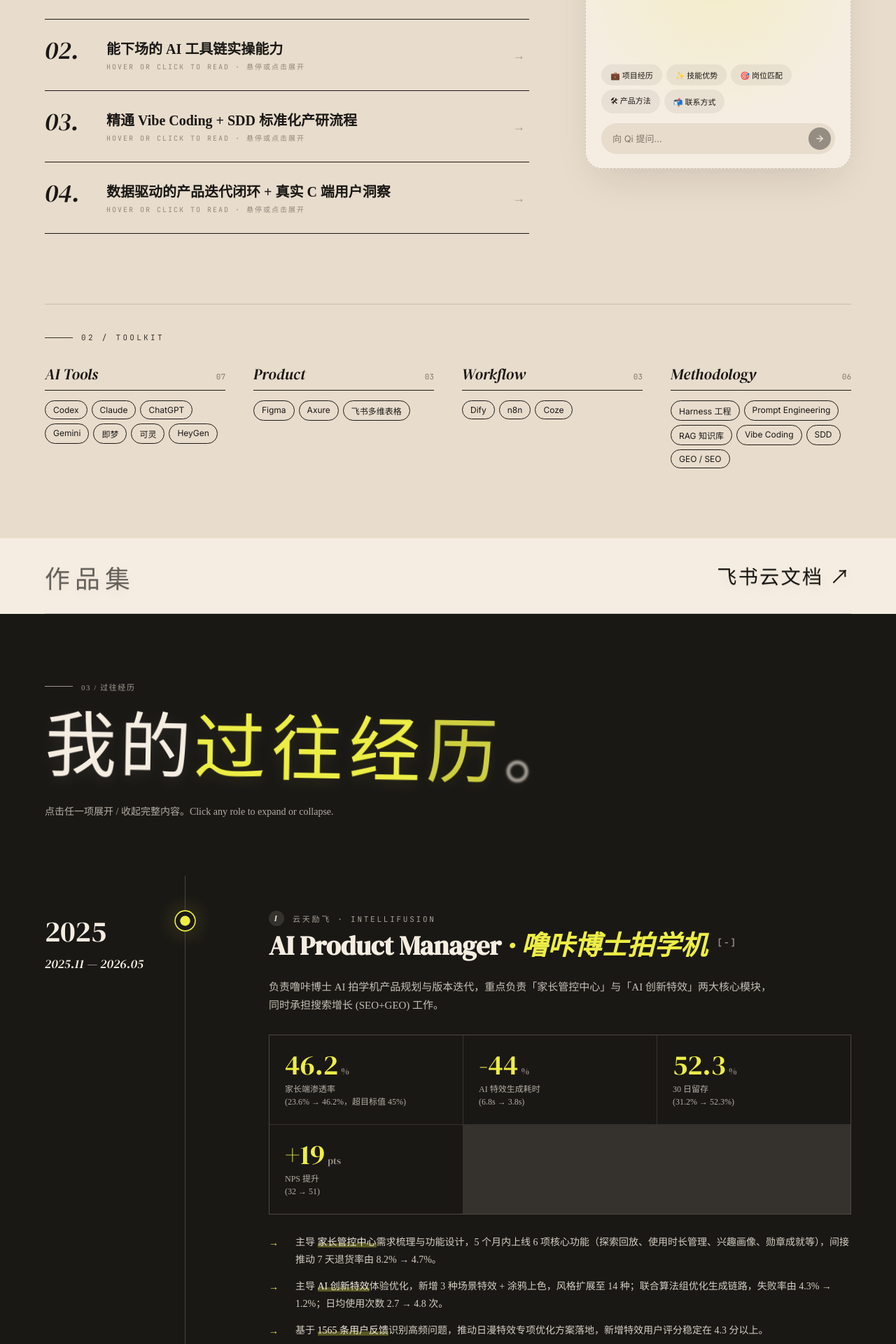
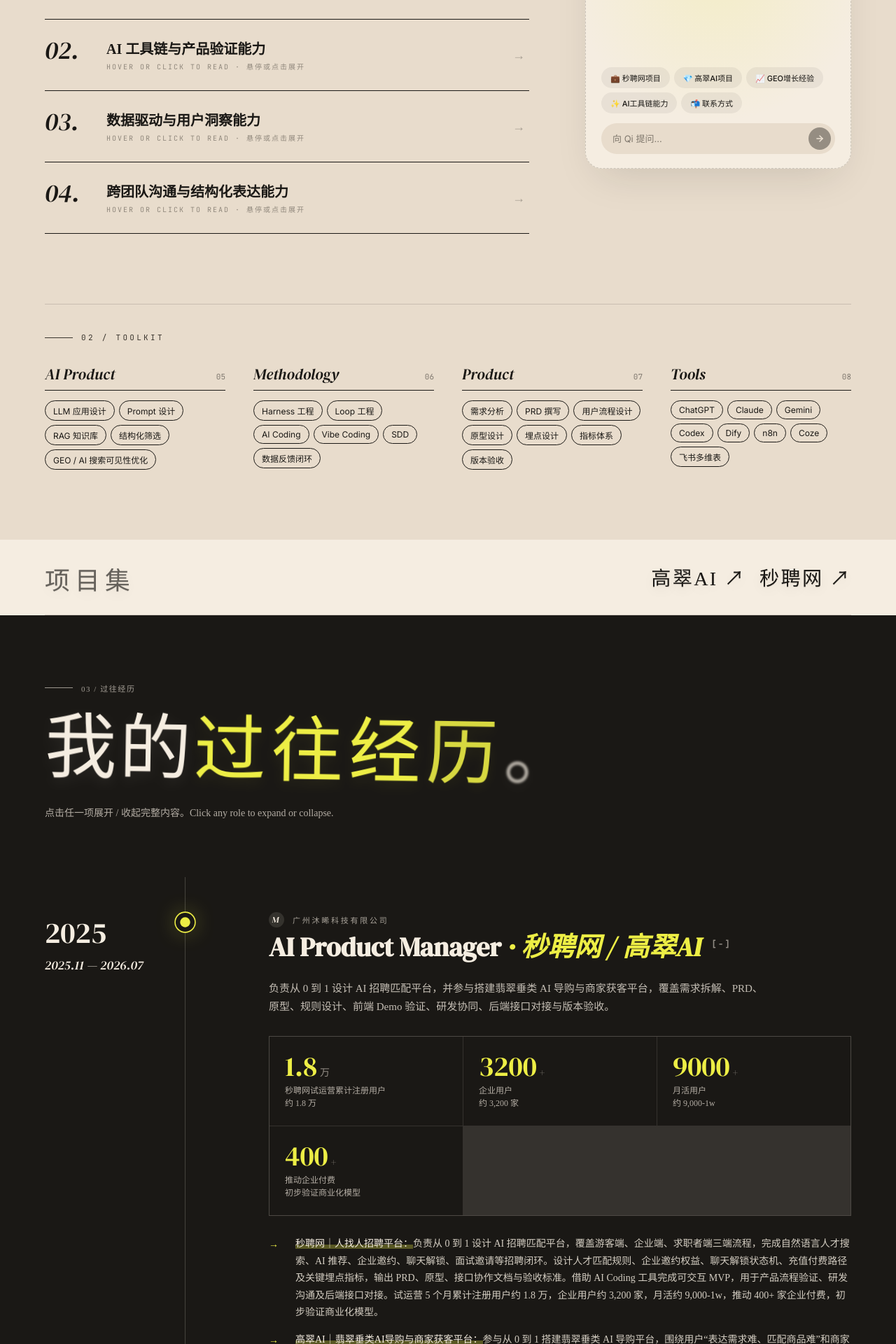
Before and after one commit to weishengwenpxq311-svg/-, a Next.js app: page / in a window 1280 px wide. Shown: the part 1460-3380 px from the top of the page at 70% size. Built offline with nearby package versions, Linux system fonts and the light colour scheme; a web font is replaced by a local one.

Commit message:
Update resume content

```diff
--- a/components/about.jsx
+++ b/components/about.jsx
@@ -96,42 +96,49 @@
 
 // ===== Skill data with years/usage =====
 const SKILL_CATS = [
-  { name: 'AI Tools',    tags: [
-    { t: 'Codex', y: 'Daily · since 2024' },
-    { t: 'Claude', y: 'Daily · since 2024' },
-    { t: 'ChatGPT', y: 'Daily · since 2023' },
-    { t: 'Gemini', y: 'Weekly · since 2024' },
-    { t: '即梦', y: 'Weekly · 2024' },
-    { t: '可灵', y: 'Weekly · 2025' },
-    { t: 'HeyGen', y: 'Project-based' }
-  ]},
-  { name: 'Product',     tags: [
-    { t: 'Figma', y: 'Daily · 2 yrs' },
-    { t: 'Axure', y: '2023 — present' },
-    { t: '飞书多维表格', y: 'Daily · data ops' }
-  ]},
-  { name: 'Workflow',    tags: [
-    { t: 'Dify', y: 'Built 7-module GEO flow' },
-    { t: 'n8n', y: 'Cross-platform sync' },
-    { t: 'Coze', y: 'Agents · 2025' }
+  { name: 'AI Product', tags: [
+    { t: 'LLM 应用设计', y: 'AI product design' },
+    { t: 'Prompt 设计', y: 'Prompt workflow' },
+    { t: 'RAG 知识库', y: 'Knowledge base' },
+    { t: '结构化筛选', y: 'Structured matching' },
+    { t: 'GEO / AI 搜索可见性优化', y: '3% → 32% visibility' }
   ]},
   { name: 'Methodology', tags: [
-    { t: 'Harness 工程', y: '产研标准化' },
-    { t: 'Prompt Engineering', y: 'FACTS framework' },
-    { t: 'RAG 知识库', y: 'Knowledge base' },
-    { t: 'Vibe Coding', y: '独立写 Demo' },
+    { t: 'Harness 工程', y: 'Product engineering' },
+    { t: 'Loop 工程', y: 'Feedback loop' },
+    { t: 'AI Coding', y: 'Demo validation' },
+    { t: 'Vibe Coding', y: 'Spec to demo' },
     { t: 'SDD', y: 'Spec → Design → Demo' },
-    { t: 'GEO / SEO', y: '3% → 32% visibility' }
+    { t: '数据反馈闭环', y: 'Data-driven iteration' }
+  ]},
+  { name: 'Product', tags: [
+    { t: '需求分析', y: 'Requirements' },
+    { t: 'PRD 撰写', y: 'PRD writing' },
+    { t: '用户流程设计', y: 'User flow' },
+    { t: '原型设计', y: 'Prototype' },
+    { t: '埋点设计', y: 'Tracking design' },
+    { t: '指标体系', y: 'Metric system' },
+    { t: '版本验收', y: 'Release acceptance' }
+  ]},
+  { name: 'Tools', tags: [
+    { t: 'ChatGPT', y: 'Daily' },
+    { t: 'Claude', y: 'Daily' },
+    { t: 'Gemini', y: 'Weekly' },
+    { t: 'Codex', y: 'AI coding' },
+    { t: 'Dify', y: 'AI workflow' },
+    { t: 'n8n', y: 'Automation' },
+    { t: 'Coze', y: 'Agents' },
+    { t: '飞书多维表', y: 'Data ops' }
   ]}
 ];
 
 // ===== AI Agent (calls our own /api/qi-chat → Dify) =====
 const SUGGESTIONS = [
-  { label: '💼 项目经历', q: '你做过哪些 AI 产品项目？挑一个最有代表性的讲讲' },
-  { label: '✨ 技能优势', q: '你最擅长哪些 AI 工具和方法论？有什么独特优势？' },
-  { label: '🎯 岗位匹配', q: '你和 AI 产品经理岗位是怎么匹配的？请结合你的经验说说' },
-  { label: '🛠 产品方法', q: '介绍一下你的 Vibe Coding + SDD 产研流程是怎么落地的？' },
-  { label: '📬 联系方式', q: '怎么联系修琪？方便加个微信或电话吗？' }
+  { label: '💼 秒聘网项目', q: '请介绍修琪在秒聘网 AI 招聘匹配平台中负责的工作和结果' },
+  { label: '💎 高翠AI项目', q: '请介绍修琪在高翠AI翡翠导购平台中的产品设计经验' },
+  { label: '📈 GEO增长经验', q: '修琪做过哪些 GEO / AI 搜索可见性优化项目？结果怎么样？' },
+  { label: '✨ AI工具链能力', q: '修琪熟悉哪些 AI 工具链和产品验证方法？' },
+  { label: '📬 联系方式', q: '怎么联系修琪？方便电话沟通吗？' }
 ];
 
 const QI_ENDPOINT = '/api/qi-chat';
@@ -294,41 +301,44 @@
   const STRENGTHS = [
     {
       num: '01.',
-      title: '完整 AI 产品闭环经验',
+      title: 'AI 产品从 0 到 1 落地经验',
       body: (
         <p>
-          主导噜咔博士 AI 拍学机「家长管控中心」与「AI 创新特效」两大核心模块，独立完成需求拆解、PRD 撰写、Figma 原型、埋点设计与版本推进全流程；
-          <span className="hl">5 个月内推动小程序 MAU 由 16.5K 提升至 38.2K</span>。
+          主导秒聘网、高翠AI 等 AI 产品项目，覆盖需求拆解、PRD、原型、规则设计、埋点、研发协同与版本验收，
+          <span className="hl">具备完整产品闭环经验</span>。
         </p>
       )
     },
     {
       num: '02.',
-      title: '能下场的 AI 工具链实操能力',
+      title: 'AI 工具链与产品验证能力',
       body: (
         <p>
-          独立用 Dify 搭建 GEO 全链路自动化工作流（关键词挖掘→内容生产→多平台分发），
-          <span className="hl">将原本依赖人工的内容运营流程系统化落地</span>；
-          通过 Vibe Coding 独立实现噜咔博士小程序主页面交互 Demo，直接参与产品验证而非停留在文档层面。
+          熟悉 Dify、n8n、Coze、Vibe Coding + SDD 等工具链，
+          <span className="hl">能够将业务需求快速转化为可交互 MVP</span>，
+          用于产品验证和研发沟通。
         </p>
       )
     },
     {
       num: '03.',
-      title: '精通 Vibe Coding + SDD 标准化产研流程',
+      title: '数据驱动与用户洞察能力',
       body: (
         <p>
-          熟练运用 <strong>Vibe Coding</strong> 自然语言驱动开发范式，依照 <span className="hl">SDD（Spec → Design → Demo）</span> 三步法，可独立完成 AI 产品从需求拆解、规则定义、架构设计到 API 对接、可交互原型落地的全链路；快速验证产品创意，大幅缩短研发周期，适配 AI 产品快速迭代节奏。
+          在 GEO 项目中建立效果监控体系，
+          <span className="hl">将知乎内容 AI 引用率从不足 10% 提升至 35%</span>；
+          具备用户调研、数据分析和产品迭代意识。
         </p>
       )
     },
     {
       num: '04.',
-      title: '数据驱动的产品迭代闭环 + 真实 C 端用户洞察',
+      title: '跨团队沟通与结构化表达能力',
       body: (
         <p>
-          在 GEO 项目中独立建立效果监控体系，
-          <span className="hl">将知乎内容 AI 引用率从不足 10% 提升至 35%</span>，习惯以量化指标推动迭代。2 年直播带货经验，单场峰值 1000+ 在线，亲历用户决策链路，对用户真实痛点有直接感知。
+          播音主持背景带来较强的结构化表达与跨团队沟通能力，
+          <span className="hl">在用户访谈、PRD 评审、跨部门协同中表现突出</span>，
+          对内容质量与用户心理有敏锐度。
         </p>
       )
     }
@@ -358,10 +368,9 @@
               Building AI that <span className="hl">actually ships</span>.
             </h3>
             <p className="intro scroll-reveal" ref={introRef}>
-              我是修琪，一位 23 岁的<strong>AI 产品经理</strong>，专注于让 AI 产品真正走进用户的生活。
-              从 0 到 1 搭建过品牌 GEO 体系，主导过千万级用户硬件产品的核心模块，
-              既能写 PRD、画原型，也能下场用 Dify、n8n、Vibe Coding 直接做出可用的产品 Demo——
-              让 AI 不止停留在文档里，而是真正解决问题。
+              我是修琪，一位 23 岁的<strong>AI 产品经理</strong>，专注于 LLM 应用、AI 招聘匹配、垂类 AI 导购与 GEO / AI 搜索可见性优化。
+              我可以完成需求拆解、PRD、原型、规则设计、埋点、研发协同、AI Coding Demo 验证与上线复盘，
+              把业务需求快速转化为可验证、可落地的 AI 产品。
             </p>
 
             <div className="strengths">
--- a/components/footer.jsx
+++ b/components/footer.jsx
@@ -9,10 +9,11 @@
   const [copied, setCopied] = useFState('');
 
   const rows = [
-    { k: 'Phone',     v: '147 7486 3219', copy: '14774863219' },
+    { k: 'Phone',     v: '178 2240 3639', copy: '17822403639' },
     { k: 'Location',  v: 'Shenzhen, China', copy: 'Shenzhen, China' },
     { k: 'Expected',  v: '15-16K · AI PM', copy: '15-16K · AI PM' },
-    { k: 'Portfolio', v: '飞书云文档 ↗',  copy: 'https://rcnf9dsdscpk.feishu.cn/drive/folder/Fhk9fN2x1lbXlydr1SMcHz1znbh?from=from_copylink', link: 'https://rcnf9dsdscpk.feishu.cn/drive/folder/Fhk9fN2x1lbXlydr1SMcHz1znbh?from=from_copylink' }
+    { k: 'Gaocui AI', v: '高翠AI ↗', copy: 'https://1.gaocui.com/', link: 'https://1.gaocui.com/' },
+    { k: 'Miaopin',   v: '秒聘网 ↗', copy: 'https://www.miaopin.com/', link: 'https://www.miaopin.com/' }
   ];
 
   const onCopy = (key, value, link) => {
@@ -36,7 +37,7 @@
           <div className="school">天津传媒学院</div>
           <div className="major">本科 · 播音与主持艺术 · 2021 — 2025</div>
           <p style={{ fontSize: 13, lineHeight: 1.85, color: 'var(--ink-soft)', fontFamily: 'var(--serif-cn)', fontWeight: 300, marginBottom: 24, maxWidth: 480 }}>
-            播音主持背景带来的差异化优势：极强的<strong style={{ color: 'var(--ink)', fontWeight: 500 }}>结构化表达与跨团队沟通能力</strong>，在用户访谈、PRD 评审、跨部门协同中表现突出。对内容质量与用户心理有天然的敏锐度。
+            播音主持背景带来的差异化优势：极强的<strong style={{ color: 'var(--ink)', fontWeight: 500 }}>结构化表达与跨团队沟通能力</strong>，在用户访谈、PRD 评审、跨部门协同中表现突出。对内容质量与用户心理有天然的敏锐度，是 AI 产品经理进行用户调研与需求评审的独特优势。
           </p>
           <div className="awards">
             <div className="award-row">
@@ -74,7 +75,7 @@
             </div>
           ))}
 
-          <a className="contact-cta" href="tel:14774863219" data-hover>
+          <a className="contact-cta" href="tel:17822403639" data-hover>
             <span>Start a chat</span>
             <svg className="arrow" width="16" height="16" viewBox="0 0 24 24" fill="none" stroke="currentColor" strokeWidth="2" strokeLinecap="round" strokeLinejoin="round">
               <line x1="5" y1="12" x2="19" y2="12" />
--- a/components/works.jsx
+++ b/components/works.jsx
@@ -6,33 +6,31 @@
 const WORKS = [
   {
     year: '2025',
-    period: '2025.11 — 2026.05',
-    company: '云天励飞 · IntelliFusion',
-    logo: 'I',
+    period: '2025.11 — 2026.07',
+    company: '广州沐晞科技有限公司',
+    logo: 'M',
     role: 'AI Product Manager',
-    project: '· 噜咔博士拍学机',
-    overview: '负责噜咔博士 AI 拍学机产品规划与版本迭代，重点负责「家长管控中心」与「AI 创新特效」两大核心模块，同时承担搜索增长 (SEO+GEO) 工作。',
+    project: '· 秒聘网 / 高翠AI',
+    overview: '负责从 0 到 1 设计 AI 招聘匹配平台，并参与搭建翡翠垂类 AI 导购与商家获客平台，覆盖需求拆解、PRD、原型、规则设计、前端 Demo 验证、研发协同、后端接口对接与版本验收。',
     achievements: [
-      { metric: 46.2, unit: '%',    desc: ['家长端渗透率', '(23.6% → 46.2%，超目标值 45%)'] },
-      { metric: -44,  unit: '%',    desc: ['AI 特效生成耗时', '(6.8s → 3.8s)'] },
-      { metric: 52.3, unit: '%',    desc: ['30 日留存', '(31.2% → 52.3%)'] },
-      { metric: 19,   unit: 'pts',  desc: ['NPS 提升', '(32 → 51)'], plus: true }
+      { metric: 1.8, unit: '万', desc: ['秒聘网试运营累计注册用户', '约 1.8 万'] },
+      { metric: 3200, unit: '+', desc: ['企业用户', '约 3,200 家'] },
+      { metric: 9000, unit: '+', desc: ['月活用户', '约 9,000-1w'] },
+      { metric: 400, unit: '+', desc: ['推动企业付费', '初步验证商业化模型'] }
     ],
     details: [
-      { boldStart: '家长管控中心', body: '需求梳理与功能设计，5 个月内上线 6 项核心功能（探索回放、使用时长管理、兴趣画像、勋章成就等），间接推动 7 天退货率由 8.2% → 4.7%。', lead: '主导' },
-      { boldStart: 'AI 创新特效', body: '体验优化，新增 3 种场景特效 + 涂鸦上色，风格扩展至 14 种；联合算法组优化生成链路，失败率由 4.3% → 1.2%；日均使用次数 2.7 → 4.8 次。', lead: '主导' },
-      { boldStart: '1565 条用户反馈', body: '识别高频问题，推动日漫特效专项优化方案落地，新增特效用户评分稳定在 4.3 分以上。', lead: '基于' },
-      { boldStart: 'AI Coding 工具', body: '完成前端页面搭建与基础逻辑联调，输出可演示 Demo 用于验证产品流程和用户体验，让原型不再只停留在文档层面。', lead: '设计产品原型，借助' },
-      { boldStart: 'SEO + GEO 可见性优化', body: '，梳理关键词体系、FAQ 内容建设、功能页信息结构优化，推动品牌在传统搜索与 AI 搜索场景下的收录、曝光、引用表现提升。', lead: '同时进行' }
+      { boldStart: '秒聘网｜人找人招聘平台：', body: '负责从 0 到 1 设计 AI 招聘匹配平台，覆盖游客端、企业端、求职者端三端流程，完成自然语言人才搜索、AI 推荐、企业邀约、聊天解锁、面试邀请等招聘闭环。设计人才匹配规则、企业邀约权益、聊天解锁状态机、充值付费路径及关键埋点指标，输出 PRD、原型、接口协作文档与验收标准。借助 AI Coding 工具完成可交互 MVP，用于产品流程验证、研发沟通及后端接口对接。试运营 5 个月累计注册用户约 1.8 万，企业用户约 3,200 家，月活约 9,000-1w，推动 400+ 家企业付费，初步验证商业化模型。', lead: '' },
+      { boldStart: '高翠AI｜翡翠垂类AI导购与商家获客平台：', body: '参与从 0 到 1 搭建翡翠垂类 AI 导购平台，围绕用户“表达需求难、匹配商品难”和商家“发布成本高、获客效率低”等问题，设计人找物 AI 导购、商品智能匹配、AI 标题/详情/标签生成、买家线索沉淀、商家付费解锁客资等核心功能。负责产品原型、需求结构化规则、核心流程设计与前端 Demo 验证，推动用户需求理解、商品推荐、商家获客转化形成完整闭环。', lead: '' },
+      { boldStart: 'GEO 可见性优化：', body: '同时参与 GEO 可见性优化，梳理关键词体系、FAQ 内容结构和功能页信息架构，提升品牌在传统搜索与 AI 搜索场景下的收录、曝光和引用表现。', lead: '' }
     ]
   },
   {
     year: '2024',
     period: '2024.12 — 2025.10',
-    company: '阅响数码科技',
+    company: '广东深圳阅响数码科技',
     logo: 'Y',
     role: 'AI Product Manager',
-    project: '· GEO 体系搭建',
+    project: '· 品牌 GEO / AI 搜索可见性优化项目',
     overview: '从 0 到 1 搭建品牌 GEO 体系，负责让 A10 在豆包、DeepSeek、Kimi、元宝、通义千问、文心一言 6 大主流 AI 搜索平台中获得品牌曝光与推荐位。',
     achievements: [
       { metric: 32, unit: '%', desc: ['6 大 AI 平台品牌可见率 (3% → 32%)', 'TOP3 推荐率 18%，TOP1 推荐率 6%'] },
@@ -41,10 +39,10 @@
       { metric: 35, unit: '%', desc: ['知乎内容 AI 引用率', '(原 <10%，一周提升至 35%)'] }
     ],
     details: [
-      { boldStart: '7 模块 GEO 自动化工作流', body: '（关键词挖掘 → AI 平台基线诊断 → AIGC 内容生产 → 人工审核 → 多平台分发），使用 Dify 搭建核心 AI 流程，n8n 实现跨平台分发，飞书多维表格作为数据中枢。', lead: '设计并落地' },
+      { boldStart: '7 模块 GEO 自动化工作流', body: '（关键词挖掘 → AI 平台基线诊断 → AIGC 内容生产 → 人工审核 → 多平台分发 → 数据监控 → 策略复盘），使用 Dify 搭建核心流程，n8n 实现跨平台分发，飞书多维表格作为数据中枢。', lead: '设计' },
       { boldStart: 'FACTS Prompt 设计框架', body: '（Frequency 词频 / Authority 权威 / Clarity 清晰 / Triplet 三元组 / Schema 结构化），管理 30+ 核心 Prompt 模板的版本演进。', lead: '提出并迭代' },
-      { boldStart: '权威层 + 种草层 + 印证层', body: ' 三层内容矩阵，采用「问-答-证」三段式结构提升 AI 识别效率。', lead: '横向测试 5 款 AI 搜索引擎，反向拆解 AI 引用四大机制（权威性、时效性、结构化程度、多源印证），设计' },
-      { boldStart: 'AI 售后客服系统', body: '，完成自建知识库。', lead: '主导' },
+      { boldStart: '品牌可见率', body: '从约 3% 提升至 32%，TOP3 推荐率达 18%，TOP1 推荐率达 6%，在「家庭 KTV 一体机推荐」类核心问题中实现品牌稳定曝光。', lead: '最终将 6 大 AI 搜索平台的' },
+      { boldStart: 'AI 渠道官网咨询量', body: '增长 6 倍，在项目末期达到月咨询总量的约 11%。同期品牌电商站内搜索量同比增长约 40%。', lead: '推动' },
       { boldStart: '"笔记过于感性、缺乏可被 AI 提取的量化信息"', body: '，调整策略（加入量化表述与"问答体"结构）后，一周内引用率从 <10% 提升至 35%。', lead: '通过监控数据发现知乎内容 AI 引用率持续低于 10%，定位原因为' }
     ]
   },
@@ -53,7 +51,7 @@
     period: '2024.06 — 2024.11',
     company: '科大讯飞 · iFLYTEK',
     logo: 'F',
-    role: 'AIGC Product Intern',
+    role: 'AIGC 内容创新产品实习生',
     project: '· 电商内容创新',
     overview: '参与电商 AIGC 产品的需求调研与功能设计，围绕商品标题生成、卖点提炼、详情页文案、营销素材、直播话术等 5 类场景输出产品方案与 PRD 文档。',
     achievements: [],
@@ -64,7 +62,10 @@
   }
 ];
 
-const PORTFOLIO_URL = 'https://rcnf9dsdscpk.feishu.cn/drive/folder/Fhk9fN2x1lbXlydr1SMcHz1znbh?from=from_copylink';
+const PROJECT_LINKS = [
+  { label: '高翠AI ↗', href: 'https://1.gaocui.com/' },
+  { label: '秒聘网 ↗', href: 'https://www.miaopin.com/' }
+];
 const CARD_SOUND_SRC = '/assets/dealing-cards.mp3';
 const PORTFOLIO_SOUND_SRC = '/assets/dodge-ball.mp3';
 
@@ -187,17 +188,23 @@
 
   return (
     <section className="page" id="page-works" data-screen-label="03 Works">
+      <div className="portfolio-strip" data-hover>
+        <span>项目集</span>
+        <span style={{ display: 'flex', gap: 20, flexWrap: 'wrap', justifyContent: 'flex-end' }}>
+          {PROJECT_LINKS.map(link => (
             <a
-        className="portfolio-strip"
-        href={PORTFOLIO_URL}
+              key={link.href}
+              href={link.href}
               target="_blank"
               rel="noopener noreferrer"
               onClick={playPortfolioSound}
               data-hover
             >
-        <span>作品集</span>
-        <span>飞书云文档 ↗</span>
+              {link.label}
             </a>
+          ))}
+        </span>
+      </div>
 
       <div className="works-header">
         <div className="section-label">03 / 过往经历</div>
```
Lines whose indentation alone changed are shown as unchanged.
